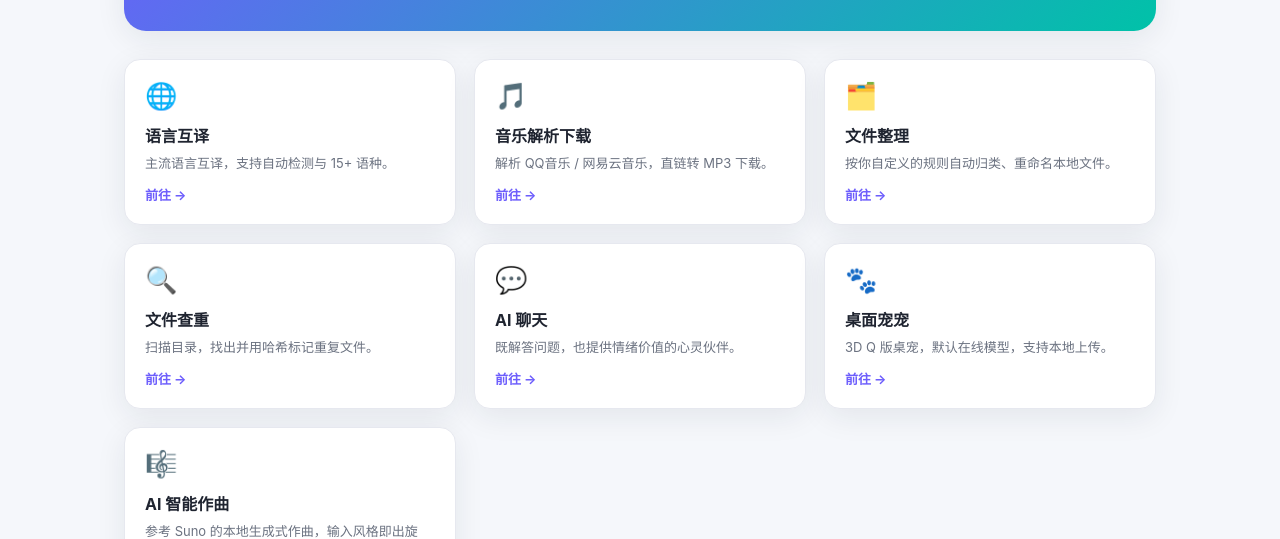
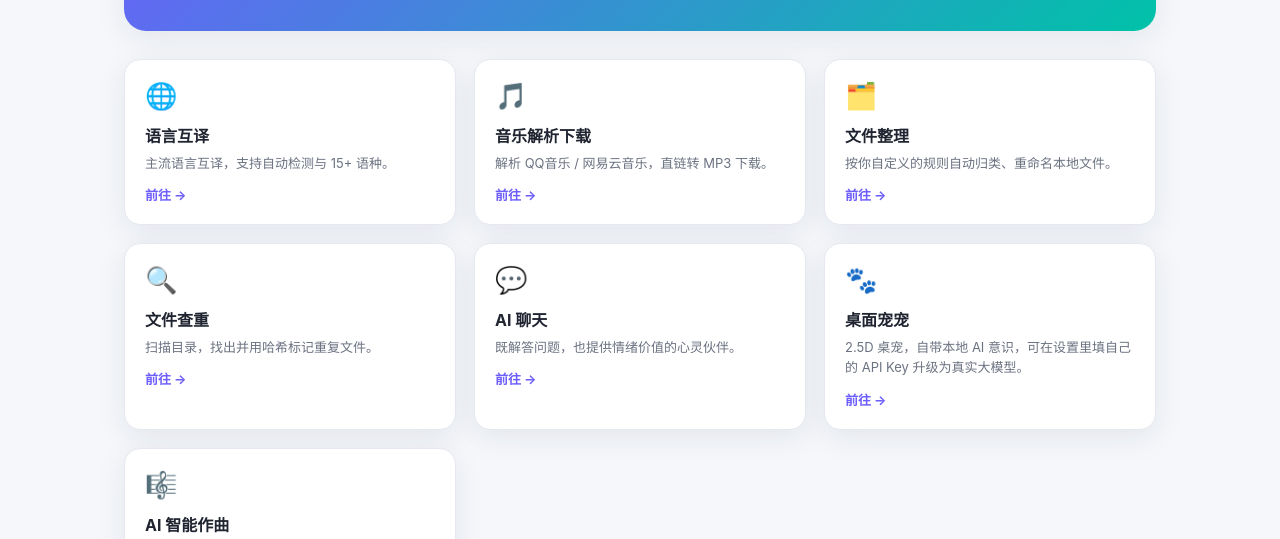
Before and after one commit to axiu-123/my-website, a website: page public/home/index.html in a window 1280 px wide. Shown: the part 238-777 px from the top of the page. Drawn offline with Linux system fonts and the light colour scheme.

Commit message:
feat(pet): 用 2.5D 桌宠(本地AI意识)替换 3D 桌宠；新增 /api/pet/llm 代理；同步音乐/作曲/去重等改进

```diff
--- a/public/home/index.html
+++ b/public/home/index.html
@@ -48,7 +48,7 @@
     <a class="card" href="/pet/">
       <div class="ic">🐾</div>
       <h3>桌面宠宠</h3>
-      <p>3D Q 版桌宠，默认在线模型，支持本地上传。</p>
+      <p>2.5D 桌宠，自带本地 AI 意识，可在设置里填自己的 API Key 升级为真实大模型。</p>
       <div class="goto">前往 →</div>
     </a>
     <a class="card" href="/compose/">
```
